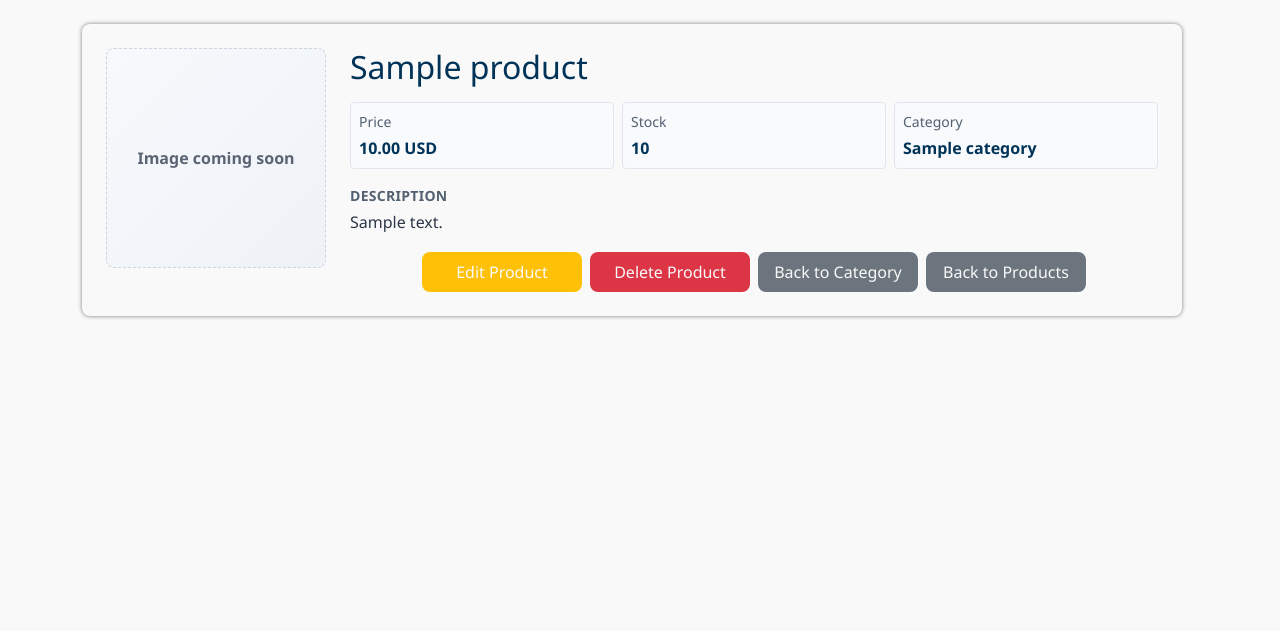
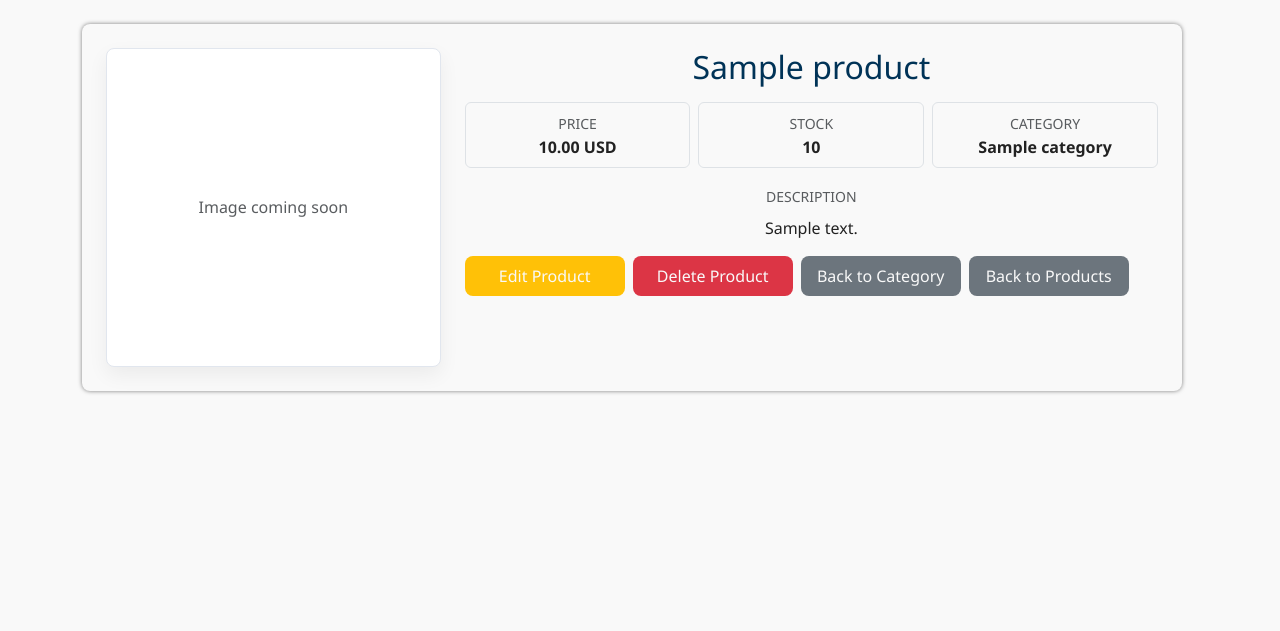
Before and after one commit to dlastic/inventory-application, a Flask app: page /products/1 in a window 1280 px wide. Shown: the part 88-719 px from the top of the page. Run offline with Flask 3, Linux system fonts and the light colour scheme; tables that the repository leaves empty hold one stand-in row (values such as "Sample post").

Commit message:
Convert product detail page to Bootstrap grid/cards

```diff
--- a/app/templates/product.html
+++ b/app/templates/product.html
@@ -1,48 +1,68 @@
 {% extends "layout.html" %}
 
 {% block content %}
-  <section class="product-card">
-    <div class="product-image__placeholder">
-      <span>Image coming soon</span>
+  <section class="mb-4">
+    <div class="row g-4">
+      <div class="col-md-4">
+        <div class="card h-100">
+          <div class="ratio ratio-1x1">
+            <div class="d-flex align-items-center justify-content-center p-3 text-muted">
+              Image coming soon
             </div>
-
-    <div class="product-details">
-      <h2>{{ product.name }}</h2>
-
-      <div class="product-fields">
-        <div class="product-field">
-          <span class="label">Price</span>
-          <span class="value">{{ product.price }} USD</span>
           </div>
-        <div class="product-field">
-          <span class="label">Stock</span>
-          <span class="value">{{ product.stock }}</span>
-        </div>
-        <div class="product-field">
-          <span class="label">Category</span>
-          <span class="value">{{ product.category.name }}</span>
         </div>
       </div>
 
-      <div class="product-description">
-        <span class="label">Description</span>
-        <p>{{ product.description }}</p>
+      <div class="col-md-8">
+        <h2 class="mb-3">{{ product.name }}</h2>
+
+        <div class="row row-cols-1 row-cols-sm-2 row-cols-md-3 g-2 mb-3">
+          <div class="col">
+            <div class="border rounded p-2 h-100">
+              <small class="text-uppercase text-muted">Price</small>
+              <div class="fw-bold">{{ product.price }} USD</div>
+            </div>
           </div>
 
-      <div class="form__actions">
+          <div class="col">
+            <div class="border rounded p-2 h-100">
+              <small class="text-uppercase text-muted">Stock</small>
+              <div class="fw-bold">{{ product.stock }}</div>
+            </div>
+          </div>
+
+          <div class="col">
+            <div class="border rounded p-2 h-100">
+              <small class="text-uppercase text-muted">Category</small>
+              <div class="fw-bold">{{ product.category.name }}</div>
+            </div>
+          </div>
+        </div>
+
+        <div class="mb-3">
+          <small class="text-uppercase text-muted">Description</small>
+          <p class="mt-2">{{ product.description }}</p>
+        </div>
+
+        <div class="d-flex flex-wrap gap-2">
           <a class="btn btn-warning" href="{{ url_for('products.edit_product', product_id=product.id) }}">Edit Product</a>
-        <form method="post" action="{{ url_for('products.delete_product', product_id=product.id) }}">
+
+          <form method="post"
+                action="{{ url_for('products.delete_product', product_id=product.id) }}"
+                class="d-inline">
             <button class="btn btn-danger"
                     type="submit"
                     onclick="return confirm('Are you sure you want to delete this product?')">
               Delete Product
             </button>
           </form>
+
           <a class="btn btn-secondary"
              href="{{ url_for('categories.view_category', category_id=product.category_id) }}">Back to Category</a>
           <a class="btn btn-secondary" href="{{ url_for('products.list_products') }}">Back to Products</a>
         </div>
       </div>
+    </div>
   </section>
 
 {% endblock content %}
```
Lines whose indentation alone changed are shown as unchanged.
